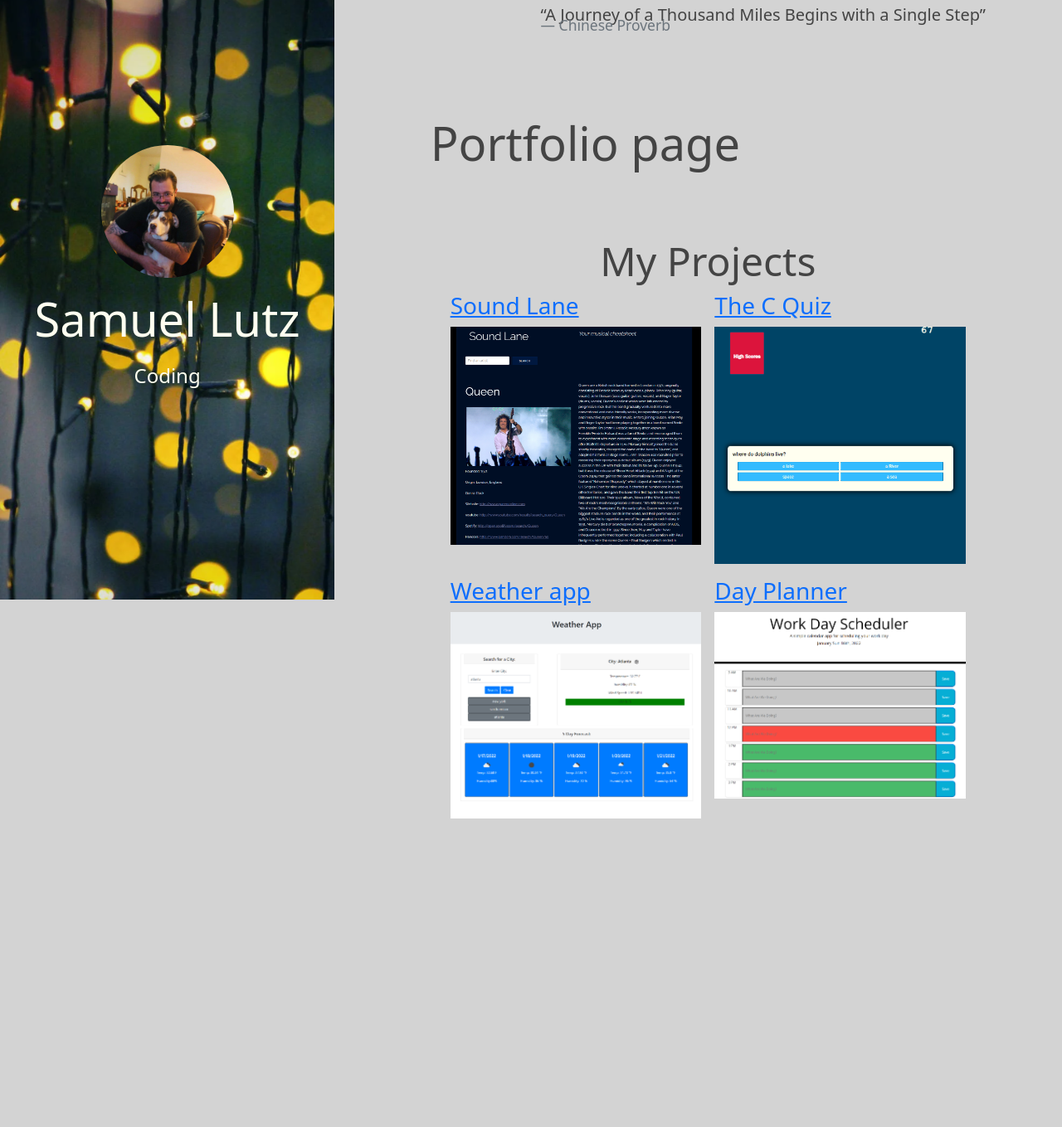
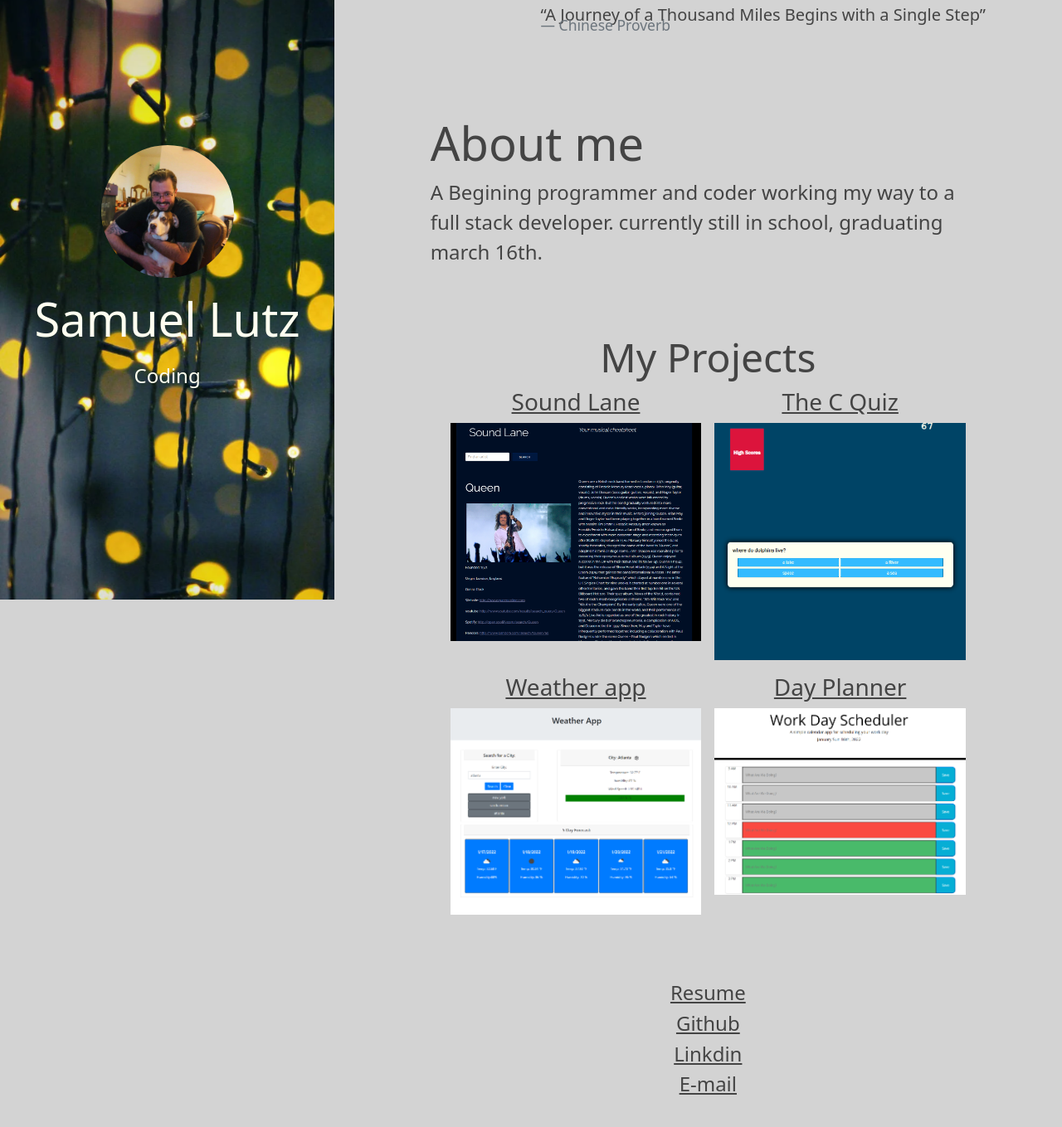
Before and after one commit to samuellutz/Portfolio, a plain HTML site: page index.html in a window 1280 px wide. Shown: the part 77-1436 px from the top of the page at 83% size. Before the commit the page ends 1144 px from the top, so only its background shows below. Drawn offline with nearby package versions, Linux system fonts and the light colour scheme.

Commit message:
adding links contact

```diff
--- a/index.html
+++ b/index.html
@@ -31,7 +31,10 @@
                       </blockquote>
                 </section>
                 <section class="intro">
-                    <h1 class="display-4">Portfolio page</h1>
+                    <h1 class="display-4">About me</h1>
+                    <p>
+                        A Begining programmer and coder working my way to a full stack developer. currently still in school, graduating march 16th.
+                    </p>
                 </section>
                 <section class="projects">
                     <h2 class="display-5">My Projects</h2>
@@ -72,12 +75,27 @@
                         </div>
                     </div>
                 </section>
+                <section class="contact">
+                    <div class="col">
+                        <div class="row">
+                            <a href="https://docs.google.com/document/d/1P2TOoRFDyVUBwMIzJULB_uNoPfDUYKN-/edit">
+                                <h4>Resume</h4>
+                            </a>
+                            <a href="https://github.com/samuellutz">
+                                <h4>Github</h4>
+                            </a>
+                            <a href="https://www.linkedin.com/in/samuel-lutz-77138020b/">
+                                <h4>Linkdin</h4>
+                            </a>
+                            <a href="mailto: Samuellutz88@gmail.com">
+                                <h4>E-mail</h4>
+                            </a>
+                        </div>
+                    </div>
+                </section>
             </div>
         </div>
     </div>
-
-
-
 
     <script src="https://code.jquery.com/jquery-3.5.1.slim.min.js" integrity="sha384-DfXdz2htPH0lsSSs5nCTpuj/zy4C+OGpamoFVy38MVBnE+IbbVYUew+OrCXaRkfj" crossorigin="anonymous"></script>
     <script src="https://cdn.jsdelivr.net/npm/bootstrap@4.5.3/dist/js/bootstrap.bundle.min.js" integrity="sha384-ho+j7jyWK8fNQe+A12Hb8AhRq26LrZ/JpcUGGOn+Y7RsweNrtN/tE3MoK7ZeZDyx" crossorigin="anonymous"></script>
--- a/style.css
+++ b/style.css
@@ -48,3 +48,8 @@ section {
 h2 {
     text-align: center;
 }
+
+a{
+    color: #444;
+    text-align: center;
+}
```
